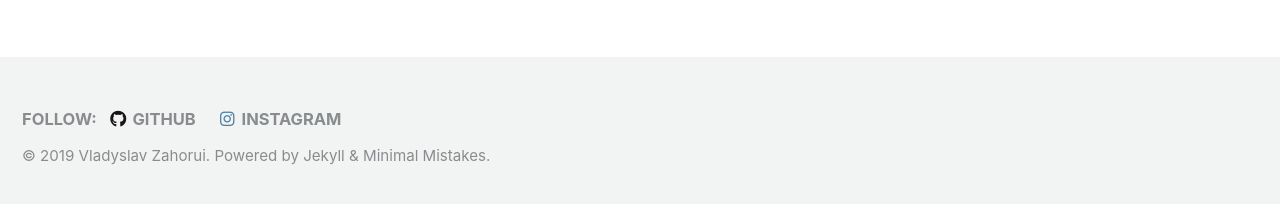
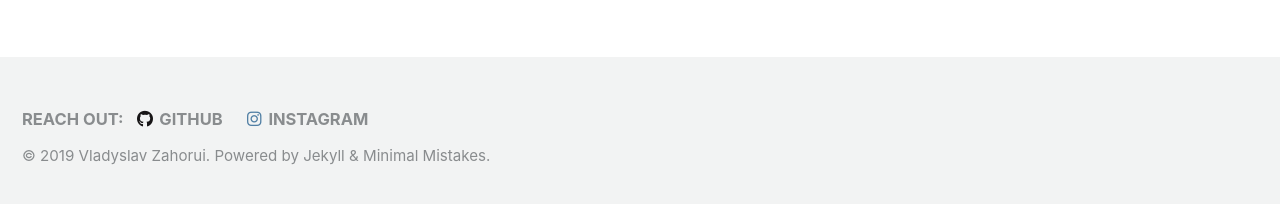
Before and after one commit to vzahorui/vzahorui.github.io, a Jekyll site: the page built from _pages/knowledge_base.md, in a window 1280 px wide and 900 px high, scrolled down 1659 px. Shown: the part 689-893 px from the top of the window. Built offline with Jekyll 4.4.1, drawn with Linux system fonts in a browser that asks for light colours; cached includes are drawn as plain includes; nearby versions of some CDN libraries.

Commit message:
Changed "follow" to "reach out"

```diff
--- a/_data/ui-text.yml
+++ b/_data/ui-text.yml
@@ -27,7 +27,7 @@ en: &DEFAULT_EN
   comments_title             : "Comments"
   more_label                 : "Learn more"
   related_label              : "You may also enjoy"
-  follow_label               : "Follow:"
+  follow_label               : "Reach out:"
   feed_label                 : "Feed"
   powered_by                 : "Powered by"
   website_label              : "Website"
```
